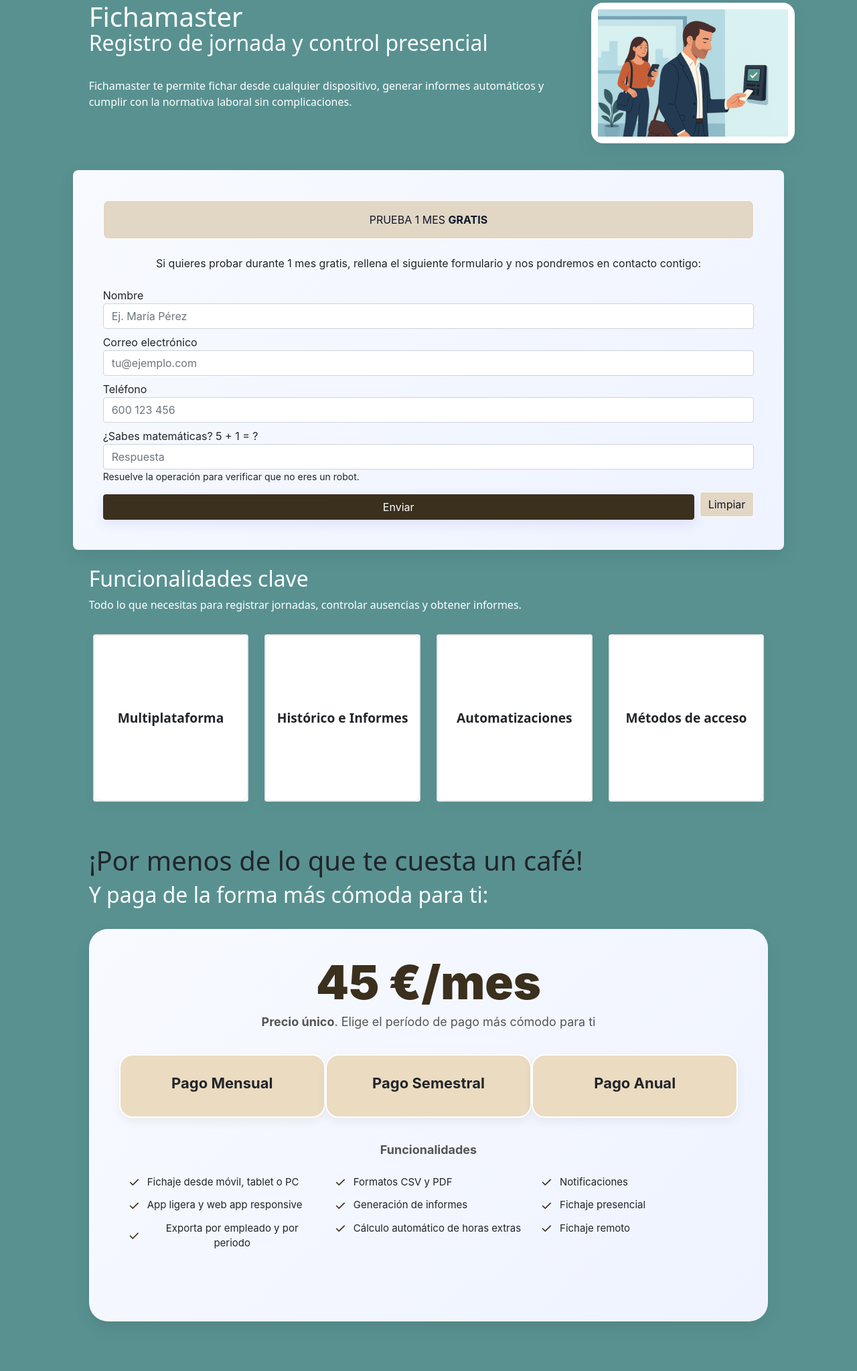
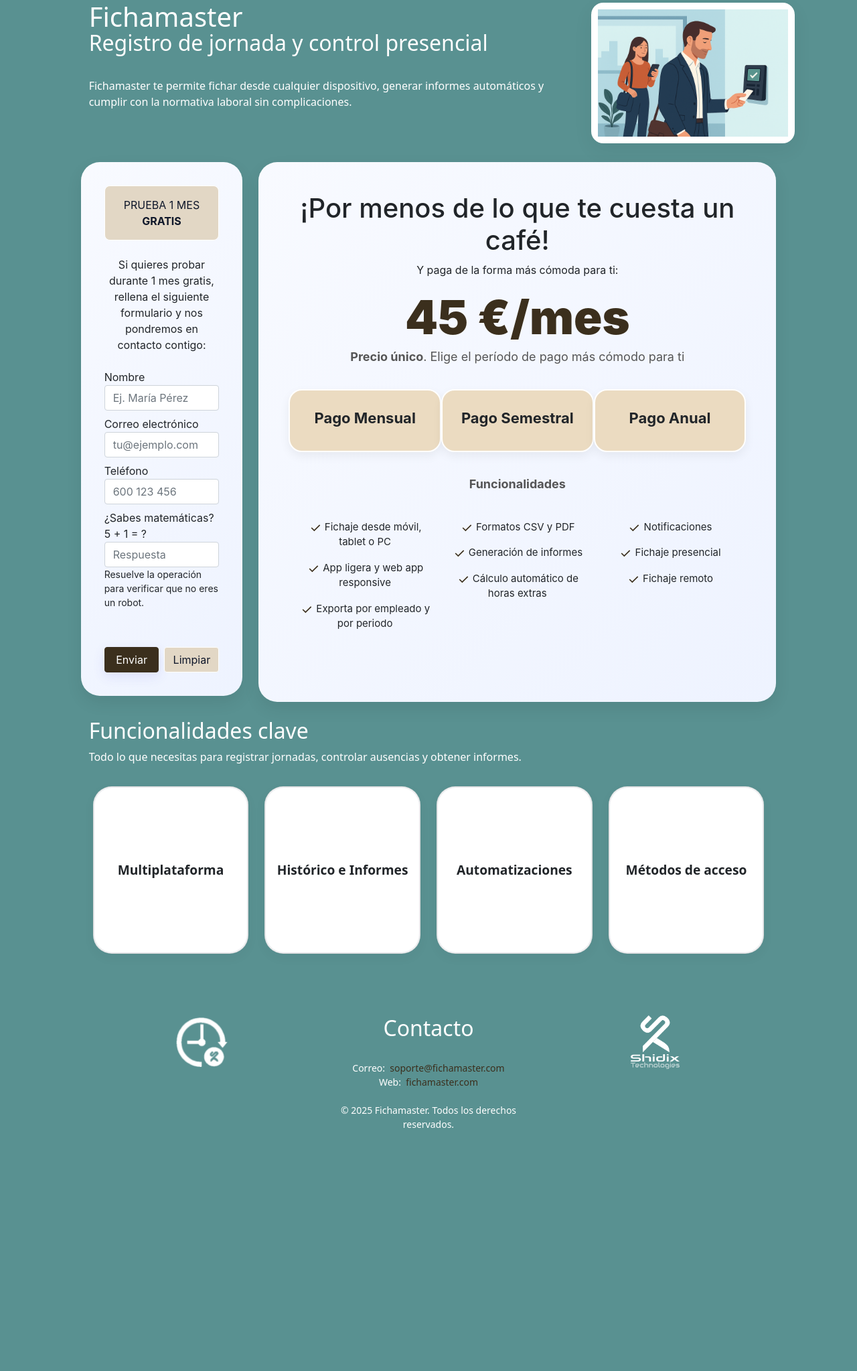
Before and after one commit to shidix/tms, a Django app: page /accounts/login/ in a window 1280 px wide. Shown: the part 140-2187 px from the top of the page at 67% size. After the commit the page ends 1824 px from the top, so only its background shows below. Run offline with Django 3.2, Linux system fonts and the light colour scheme; some libraries are stand-ins or nearby versions.

Commit message:
Ajuste formulario y precios

```diff
--- a/static/css/login.css
+++ b/static/css/login.css
@@ -129,7 +129,6 @@
 	width: 100%;
 	max-width: 1320px;
 	margin: auto;
-	margin-top: 1rem;
 }
 .login-form {
 	padding: 2rem 1rem;
@@ -154,6 +153,7 @@
   margin: 1rem auto;
   perspective: 1000px;
   cursor: pointer;
+  border-radius: 28px !important;
 }
 
 .card-inner {
@@ -162,6 +162,7 @@
   height: 100%;
   transition: transform 0.6s;
   transform-style: preserve-3d;
+  border-radius: 28px !important;
 }
 
 .card:hover .card-inner {
@@ -177,19 +178,21 @@
   display: flex;
   align-items: center;
   justify-content: center;
-  border-radius: 0.5rem;
+  border-radius: 28px;
 }
 
 .card-front {
   background: white;
   border: 1px solid #e5e7eb;
 font-size: 1.2rem;
+  border-radius: 28px !important;
 }
 
 .card-back {
   background: #326969;
   color: white;
   transform: rotateY(180deg);
+  border-radius: 28px !important;
 }
 
 /******************/
@@ -352,8 +355,8 @@
 
     .form-container {
        	    background: linear-gradient(135deg, #f8faff, #eef3ff);
-        padding: 45px;
-        border-radius: 8px;
+        padding: 35px;
+  border-radius: 28px !important;
         box-shadow: 0 10px 25px rgba(0,0,0,0.08);
 	width: 100%;
     max-width: 1320px;
@@ -363,7 +366,7 @@
     .pricing-container {
         background: linear-gradient(135deg, #f8faff, #eef3ff);
         padding: 45px;
-        border-radius: 28px;
+  	border-radius: 28px !important;
         box-shadow: 0 10px 25px rgba(0,0,0,0.08);
     }
 
@@ -414,8 +417,53 @@
     }
 
     .features li {
-        display: flex;
-        align-items: center;
+       /* display: flex;*/
+    /*    align-items: center;*/
+	margin-top: 1rem;
+	margin-top: 1rem;
+	margin-top: 1rem;
+	margin-top: 1rem;
+	margin-top: 1rem;
+	margin-top: 1rem;
+	margin-top: 1rem;
+	margin-top: 1rem;
+	margin-top: 1rem;
+	margin-top: 1rem;
+	margin-top: 1rem;
+	margin-top: 1rem;
+	margin-top: 1rem;
+	margin-top: 1rem;
+	margin-top: 1rem;
+	margin-top: 1rem;
+	margin-top: 1rem;
+	margin-top: 1rem;
+	margin-top: 1rem;
+	margin-top: 1rem;
+	margin-top: 1rem;
+	margin-top: 1rem;
+	margin-top: 1rem;
+	margin-top: 1rem;
+	margin-top: 1rem;
+	margin-top: 1rem;
+	margin-top: 1rem;
+	margin-top: 1rem;
+	margin-top: 1rem;
+	margin-top: 1rem;
+	margin-top: 1rem;
+	margin-top: 1rem;
+	margin-top: 1rem;
+	margin-top: 1rem;
+	margin-top: 1rem;
+	margin-top: 1rem;
+	margin-top: 1rem;
+	margin-top: 1rem;
+	margin-top: 1rem;
+	margin-top: 1rem;
+	margin-top: 1rem;
+	margin-top: 1rem;
+	margin-top: 1rem;
+	margin-top: 1rem;
+	margin-top: 1rem;
         gap: 10px;
         margin-bottom: 12px;
         font-size: 15px;
--- a/templates/account_form.html
+++ b/templates/account_form.html
@@ -171,9 +171,9 @@
         })();
         </script>
 
-        <div class="actions">
+        <div class="actions mt-5">
           <button type="submit" class="btn btn-primary btn-block mt-2 w-100">Enviar</button>
-          <button type="reset" class="btn btn-outline">Limpiar</button>
+          <button type="reset" class="btn btn-outline btn-block mt-2 w-100">Limpiar</button>
         </div>
       </form>
    </div>
--- a/templates/login.html
+++ b/templates/login.html
@@ -74,50 +74,15 @@
     </aside>
   </main>
 
-{% include "account_form.html" %}
-
-  <section id="features" class="container section">
-    <h2>Funcionalidades clave</h2>
-    <p>Todo lo que necesitas para registrar jornadas, controlar ausencias y obtener informes.</p>
-
-
-    <div class="cards">
-		<div class="card">
-		  <div class="card-inner">
-			<div class="card-front"><strong>Multiplataforma</strong></div>
-			<div class="card-back"><ul><li>Fichaje desde el PC, móvil o tablet mediante tu navegador web (sin instalar aplicaciones).</li><li>App ligera y web app responsive.</li></ul></div>
-		  </div>
-		</div>
-		<div class="card">
-		  <div class="card-inner">
-			<div class="card-front"><strong>Histórico e Informes</strong></div>
-			<div class="card-back"><ul><li>Exporta por empleado y periodos.</li><li>Formatos CSV y PDF.</li><li>Generación de informes.</li></ul></div>
-		  </div>
-		</div>
-		<div class="card">
-		  <div class="card-inner">
-			<div class="card-front"><strong>Automatizaciones</strong></div>
-			<div class="card-back"><ul><li>Cálculo automático de horas extras.</li><li>Notificaciones.</li></ul></div>
-		  </div>
-		</div>
-		<div class="card">
-		  <div class="card-inner">
-			<div class="card-front"><strong>Métodos de acceso</strong></div>
-			<div class="card-back"><ul><li>Fichaje presencial.</li><li>Fichaje remoto.</ul></div>
-		  </div>
-		</div>
-	</div>
-  </section>
-
-  <section id="pricing" class="container section">
-    <h1>¡Por menos de lo que te cuesta un café!</h1>
-    <h2>Y paga de la forma más cómoda para ti:</h2>
-
-    <br />
+  <div class="row" style="max-width:1320px; margin:auto;">
+          <div class="col-lg-3 col-12 mt-1">	{% include "account_form.html" %}  </div>
+          <div class="col-lg-9 col-12 mt-1">
+		  <section id="pricing" class="container section p-0">
 
 		    <div class="pricing-wrapper">
-
-    <div class="pricing-container">
+		      <div class="pricing-container text-center">
+			 <h1>¡Por menos de lo que te cuesta un café!</h1>
+		    	 <div>Y paga de la forma más cómoda para ti:</div><br />
 
 			<!-- Precio único -->
 			<div class="main-price">
@@ -212,7 +177,45 @@
 		    </div>
 		</div>
 
+		  </section>
 
+
+	  </div>
+ </div>
+
+
+
+  <section id="features" class="container section">
+    <h2>Funcionalidades clave</h2>
+    <p>Todo lo que necesitas para registrar jornadas, controlar ausencias y obtener informes.</p>
+
+
+    <div class="cards">
+		<div class="card">
+		  <div class="card-inner">
+			<div class="card-front"><strong>Multiplataforma</strong></div>
+			<div class="card-back"><ul><li>Fichaje desde el PC, móvil o tablet mediante tu navegador web (sin instalar aplicaciones).</li><li>App ligera y web app responsive.</li></ul></div>
+		  </div>
+		</div>
+		<div class="card">
+		  <div class="card-inner">
+			<div class="card-front"><strong>Histórico e Informes</strong></div>
+			<div class="card-back"><ul><li>Exporta por empleado y periodos.</li><li>Formatos CSV y PDF.</li><li>Generación de informes.</li></ul></div>
+		  </div>
+		</div>
+		<div class="card">
+		  <div class="card-inner">
+			<div class="card-front"><strong>Automatizaciones</strong></div>
+			<div class="card-back"><ul><li>Cálculo automático de horas extras.</li><li>Notificaciones.</li></ul></div>
+		  </div>
+		</div>
+		<div class="card">
+		  <div class="card-inner">
+			<div class="card-front"><strong>Métodos de acceso</strong></div>
+			<div class="card-back"><ul><li>Fichaje presencial.</li><li>Fichaje remoto.</ul></div>
+		  </div>
+		</div>
+	</div>
   </section>
 
   <!--
```
Lines whose indentation alone changed are shown as unchanged.
